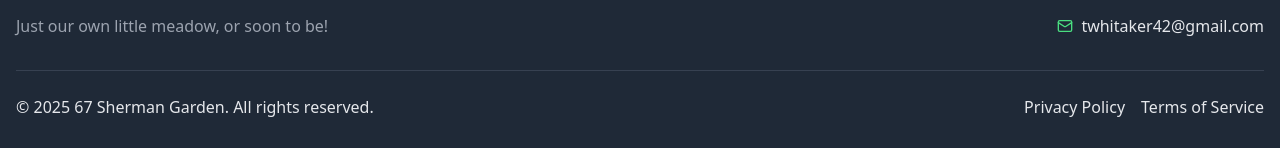
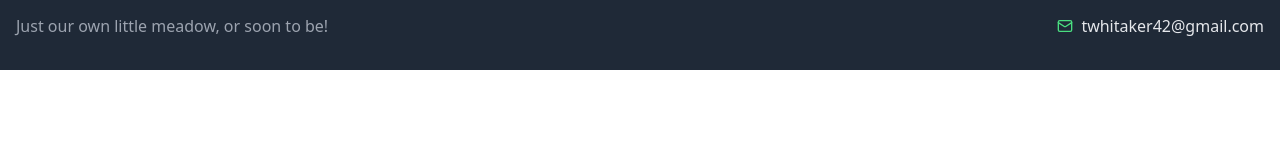
Before and after one commit to twhitaker42/67ShermanGardens, a React (Vite) app: page / in a window 1280 px wide. Shown: the part 1380-1528 px from the top of the page. After the commit the page ends 1450 px from the top, so only its background shows below. Built offline with nearby package versions, Linux system fonts and the light colour scheme.

Commit message:
Update Footer component

```diff
--- a/src/components/Footer.tsx
+++ b/src/components/Footer.tsx
@@ -1,5 +1,5 @@
 import React from 'react';
-import { Leaf, Mail, Phone, MapPin } from 'lucide-react';
+import { Leaf, Mail } from 'lucide-react';
 
 interface FooterProps {
   siteName: string;
@@ -12,8 +12,6 @@ const Footer: React.FC<FooterProps> = ({
   siteName,
   email = "twhitaker42@gmail.com"
 }) => {
-  const currentYear = new Date().getFullYear();
-
   return (
     <footer className="bg-gray-800 text-gray-200">
       <div className="container mx-auto px-4 py-8">
@@ -42,15 +40,6 @@ const Footer: React.FC<FooterProps> = ({
             </ul>
           </div>
         </div>
-
-        <div className="border-t border-gray-700 mt-8 pt-6 flex flex-col md:flex-row justify-between items-center">
-          <p>&copy; {currentYear} {siteName}. All rights reserved.</p>
-
-          <div className="flex space-x-4 mt-4 md:mt-0">
-            <a href="#" className="hover:text-green-400 transition-colors">Privacy Policy</a>
-            <a href="#" className="hover:text-green-400 transition-colors">Terms of Service</a>
-          </div>
-        </div>
       </div>
     </footer>
   );
```
